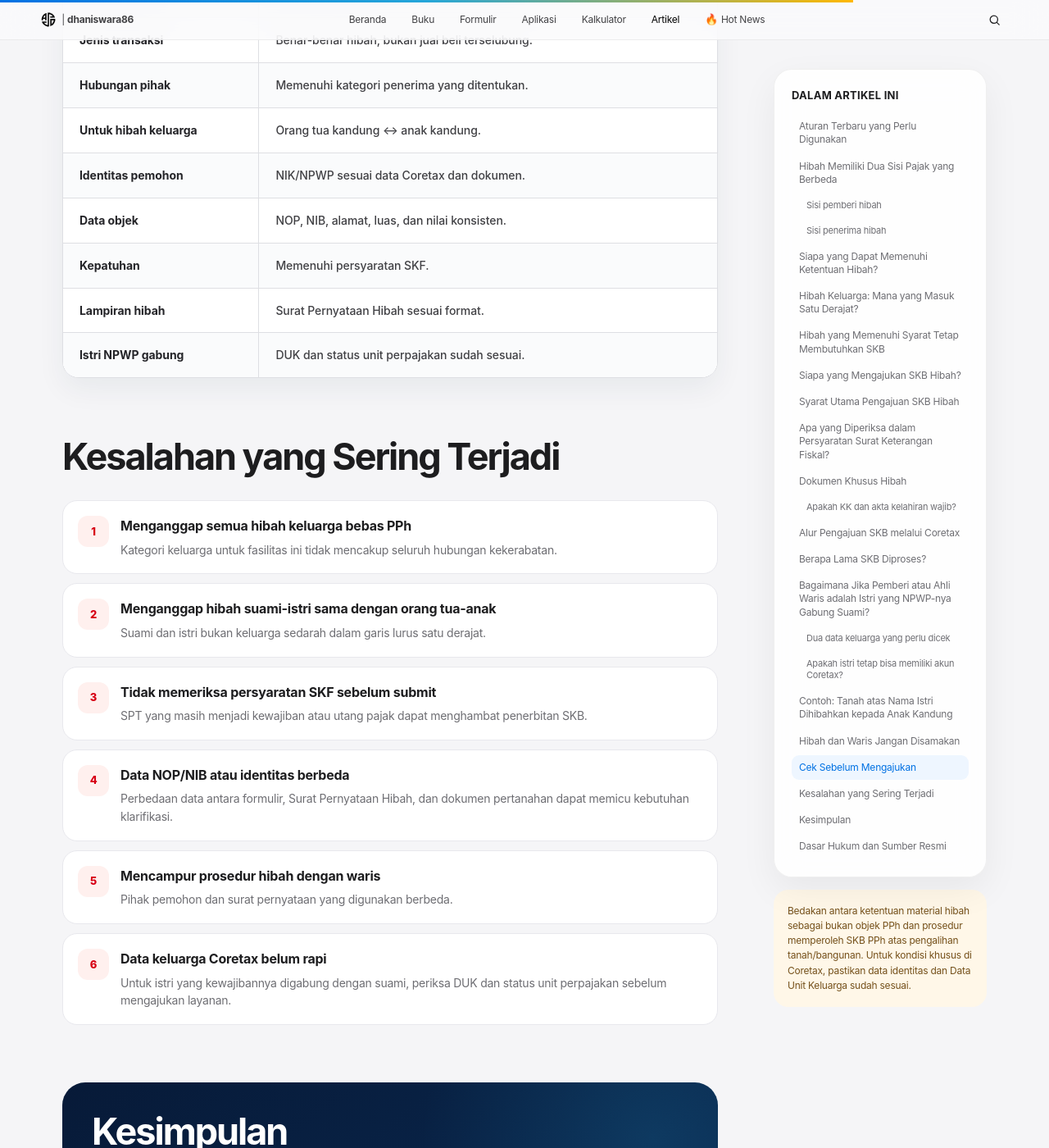
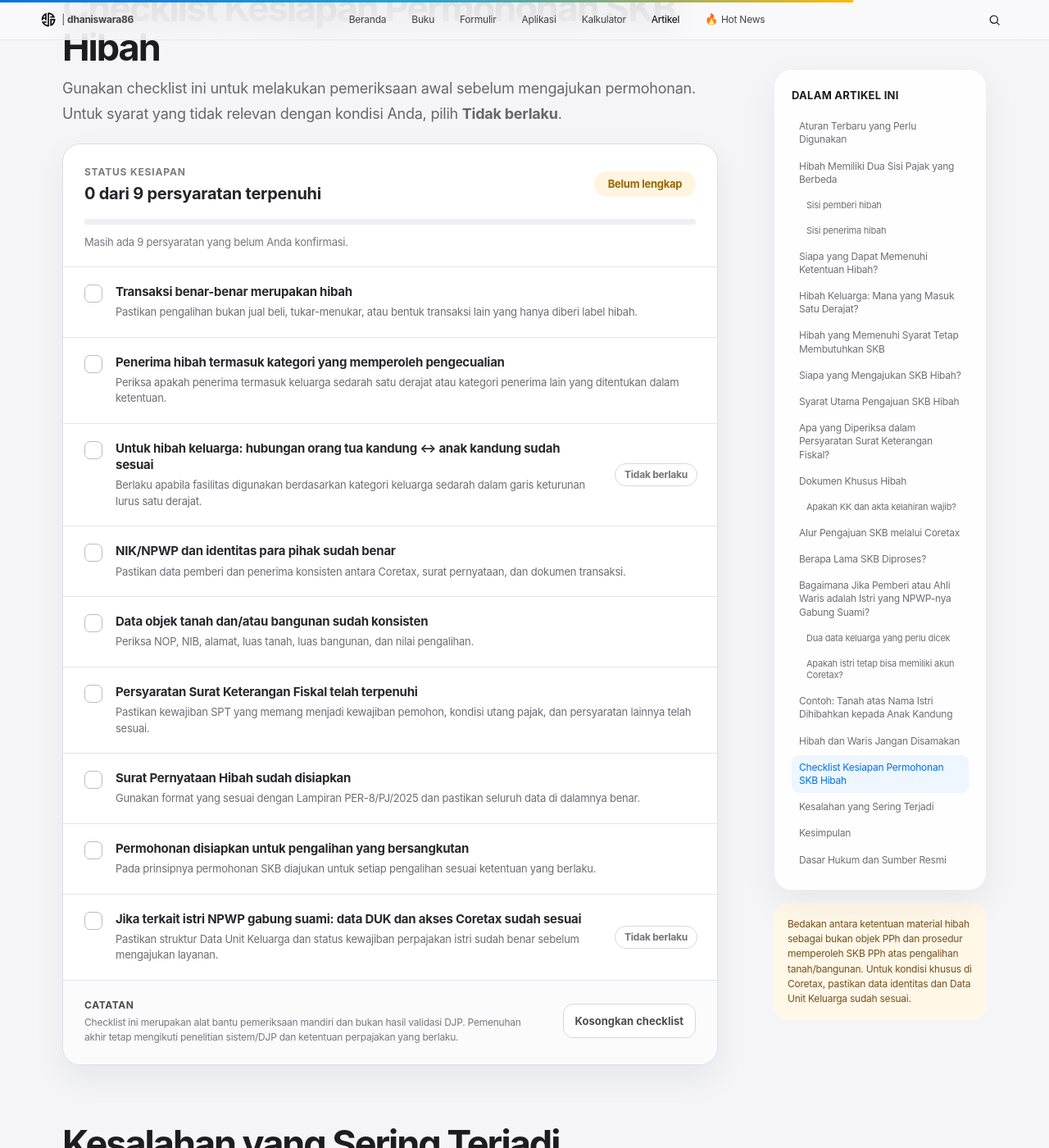
Before and after one commit to dhaniswara86/dhaniswara86.github.io, a Jekyll site: the page built from _artikel/skb-hibah-tanah-bangunan-coretax.md, in a window 1280 px wide and 1400 px high, scrolled down 12872 px. Shown: the whole window at 82% size. Built offline with Jekyll 4.4.1, drawn with Linux system fonts in a browser that asks for light colours; some of the changed text lies outside the part shown.

Commit message:
Revise SKB Hibah checklist and update CSS
Updated checklist section for SKB Hibah with new structure and content. Changed CSS version for styling.

```diff
--- a/_artikel/skb-hibah-tanah-bangunan-coretax.md
+++ b/_artikel/skb-hibah-tanah-bangunan-coretax.md
@@ -756,52 +756,192 @@ custom_css:
   </p>
 </section>
 
-<section id="cek-sebelum-ajukan">
-  <h2>Cek Sebelum Mengajukan</h2>
+<section id="cek-sebelum-ajukan" class="kb-checklist-section">
+  <div class="kb-checklist-heading">
+    <span class="jk-section-label">Cek mandiri</span>
+    <h2>Checklist Kesiapan Permohonan SKB Hibah</h2>
+    <p>
+      Gunakan checklist ini untuk melakukan pemeriksaan awal sebelum mengajukan
+      permohonan. Untuk syarat yang tidak relevan dengan kondisi Anda, pilih
+      <strong>Tidak berlaku</strong>.
+    </p>
+  </div>
 
-  <div class="kb-table-shell">
-    <table class="kb-table kb-table-two">
-      <thead>
-        <tr>
-          <th>Yang dicek</th>
-          <th>Status ideal</th>
-        </tr>
-      </thead>
-      <tbody>
-        <tr>
-          <td data-label="Yang dicek">Jenis transaksi</td>
-          <td data-label="Status ideal">Benar-benar hibah, bukan jual beli terselubung.</td>
-        </tr>
-        <tr>
-          <td data-label="Yang dicek">Hubungan pihak</td>
-          <td data-label="Status ideal">Memenuhi kategori penerima yang ditentukan.</td>
-        </tr>
-        <tr>
-          <td data-label="Yang dicek">Untuk hibah keluarga</td>
-          <td data-label="Status ideal">Orang tua kandung ↔ anak kandung.</td>
-        </tr>
-        <tr>
-          <td data-label="Yang dicek">Identitas pemohon</td>
-          <td data-label="Status ideal">NIK/NPWP sesuai data Coretax dan dokumen.</td>
-        </tr>
-        <tr>
-          <td data-label="Yang dicek">Data objek</td>
-          <td data-label="Status ideal">NOP, NIB, alamat, luas, dan nilai konsisten.</td>
-        </tr>
-        <tr>
-          <td data-label="Yang dicek">Kepatuhan</td>
-          <td data-label="Status ideal">Memenuhi persyaratan SKF.</td>
-        </tr>
-        <tr>
-          <td data-label="Yang dicek">Lampiran hibah</td>
-          <td data-label="Status ideal">Surat Pernyataan Hibah sesuai format.</td>
-        </tr>
-        <tr>
-          <td data-label="Yang dicek">Istri NPWP gabung</td>
-          <td data-label="Status ideal">DUK dan status unit perpajakan sudah sesuai.</td>
-        </tr>
-      </tbody>
-    </table>
+  <div class="kb-checklist-card" data-kb-checklist>
+    <div class="kb-checklist-summary">
+      <div>
+        <span class="kb-checklist-kicker">Status kesiapan</span>
+        <strong class="kb-checklist-count" data-check-count>0 dari 9 persyaratan terpenuhi</strong>
+      </div>
+      <span class="kb-checklist-status is-pending" data-check-status>Belum lengkap</span>
+    </div>
+
+    <div class="kb-progress" aria-hidden="true">
+      <span class="kb-progress-bar" data-check-progress style="width:0%"></span>
+    </div>
+
+    <p class="kb-checklist-message" data-check-message>
+      Centang setiap persyaratan yang sudah Anda pastikan.
+    </p>
+
+    <div class="kb-checklist-list">
+
+      <article class="kb-check-item" data-check-id="transaksi">
+        <label class="kb-check-main">
+          <input type="checkbox" class="kb-check-input">
+          <span class="kb-check-box" aria-hidden="true"></span>
+          <span class="kb-check-copy">
+            <strong>Transaksi benar-benar merupakan hibah</strong>
+            <span>
+              Pastikan pengalihan bukan jual beli, tukar-menukar, atau bentuk
+              transaksi lain yang hanya diberi label hibah.
+            </span>
+          </span>
+        </label>
+      </article>
+
+      <article class="kb-check-item" data-check-id="penerima">
+        <label class="kb-check-main">
+          <input type="checkbox" class="kb-check-input">
+          <span class="kb-check-box" aria-hidden="true"></span>
+          <span class="kb-check-copy">
+            <strong>Penerima hibah termasuk kategori yang memperoleh pengecualian</strong>
+            <span>
+              Periksa apakah penerima termasuk keluarga sedarah satu derajat
+              atau kategori penerima lain yang ditentukan dalam ketentuan.
+            </span>
+          </span>
+        </label>
+      </article>
+
+      <article class="kb-check-item kb-check-item-conditional" data-check-id="keluarga">
+        <div class="kb-check-main-wrap">
+          <label class="kb-check-main">
+            <input type="checkbox" class="kb-check-input">
+            <span class="kb-check-box" aria-hidden="true"></span>
+            <span class="kb-check-copy">
+              <strong>Untuk hibah keluarga: hubungan orang tua kandung ↔ anak kandung sudah sesuai</strong>
+              <span>
+                Berlaku apabila fasilitas digunakan berdasarkan kategori keluarga
+                sedarah dalam garis keturunan lurus satu derajat.
+              </span>
+            </span>
+          </label>
+
+          <label class="kb-na-control">
+            <input type="checkbox" class="kb-na-input">
+            <span>Tidak berlaku</span>
+          </label>
+        </div>
+      </article>
+
+      <article class="kb-check-item" data-check-id="identitas">
+        <label class="kb-check-main">
+          <input type="checkbox" class="kb-check-input">
+          <span class="kb-check-box" aria-hidden="true"></span>
+          <span class="kb-check-copy">
+            <strong>NIK/NPWP dan identitas para pihak sudah benar</strong>
+            <span>
+              Pastikan data pemberi dan penerima konsisten antara Coretax,
+              surat pernyataan, dan dokumen transaksi.
+            </span>
+          </span>
+        </label>
+      </article>
+
+      <article class="kb-check-item" data-check-id="objek">
+        <label class="kb-check-main">
+          <input type="checkbox" class="kb-check-input">
+          <span class="kb-check-box" aria-hidden="true"></span>
+          <span class="kb-check-copy">
+            <strong>Data objek tanah dan/atau bangunan sudah konsisten</strong>
+            <span>
+              Periksa NOP, NIB, alamat, luas tanah, luas bangunan, dan nilai
+              pengalihan.
+            </span>
+          </span>
+        </label>
+      </article>
+
+      <article class="kb-check-item" data-check-id="skf">
+        <label class="kb-check-main">
+          <input type="checkbox" class="kb-check-input">
+          <span class="kb-check-box" aria-hidden="true"></span>
+          <span class="kb-check-copy">
+            <strong>Persyaratan Surat Keterangan Fiskal telah terpenuhi</strong>
+            <span>
+              Pastikan kewajiban SPT yang memang menjadi kewajiban pemohon,
+              kondisi utang pajak, dan persyaratan lainnya telah sesuai.
+            </span>
+          </span>
+        </label>
+      </article>
+
+      <article class="kb-check-item" data-check-id="pernyataan">
+        <label class="kb-check-main">
+          <input type="checkbox" class="kb-check-input">
+          <span class="kb-check-box" aria-hidden="true"></span>
+          <span class="kb-check-copy">
+            <strong>Surat Pernyataan Hibah sudah disiapkan</strong>
+            <span>
+              Gunakan format yang sesuai dengan Lampiran PER-8/PJ/2025 dan
+              pastikan seluruh data di dalamnya benar.
+            </span>
+          </span>
+        </label>
+      </article>
+
+      <article class="kb-check-item" data-check-id="pengalihan">
+        <label class="kb-check-main">
+          <input type="checkbox" class="kb-check-input">
+          <span class="kb-check-box" aria-hidden="true"></span>
+          <span class="kb-check-copy">
+            <strong>Permohonan disiapkan untuk pengalihan yang bersangkutan</strong>
+            <span>
+              Pada prinsipnya permohonan SKB diajukan untuk setiap pengalihan
+              sesuai ketentuan yang berlaku.
+            </span>
+          </span>
+        </label>
+      </article>
+
+      <article class="kb-check-item kb-check-item-conditional" data-check-id="istri">
+        <div class="kb-check-main-wrap">
+          <label class="kb-check-main">
+            <input type="checkbox" class="kb-check-input">
+            <span class="kb-check-box" aria-hidden="true"></span>
+            <span class="kb-check-copy">
+              <strong>Jika terkait istri NPWP gabung suami: data DUK dan akses Coretax sudah sesuai</strong>
+              <span>
+                Pastikan struktur Data Unit Keluarga dan status kewajiban
+                perpajakan istri sudah benar sebelum mengajukan layanan.
+              </span>
+            </span>
+          </label>
+
+          <label class="kb-na-control">
+            <input type="checkbox" class="kb-na-input">
+            <span>Tidak berlaku</span>
+          </label>
+        </div>
+      </article>
+
+    </div>
+
+    <div class="kb-checklist-footer">
+      <div class="kb-checklist-disclaimer">
+        <strong>Catatan</strong>
+        <span>
+          Checklist ini merupakan alat bantu pemeriksaan mandiri dan bukan hasil
+          validasi DJP. Pemenuhan akhir tetap mengikuti penelitian sistem/DJP dan
+          ketentuan perpajakan yang berlaku.
+        </span>
+      </div>
+
+      <button type="button" class="kb-checklist-reset" data-check-reset>
+        Kosongkan checklist
+      </button>
+    </div>
   </div>
 </section>
 
@@ -976,4 +1116,6 @@ custom_css:
   </div>
 </section>
 
+
+<script src="/assets/js/skb-hibah-checklist.js?v=20260813-1" defer></script>
 </div>
```
Also changed, not shown: other parts of _artikel/skb-hibah-tanah-bangunan-coretax.md (+1 -1 lines).
